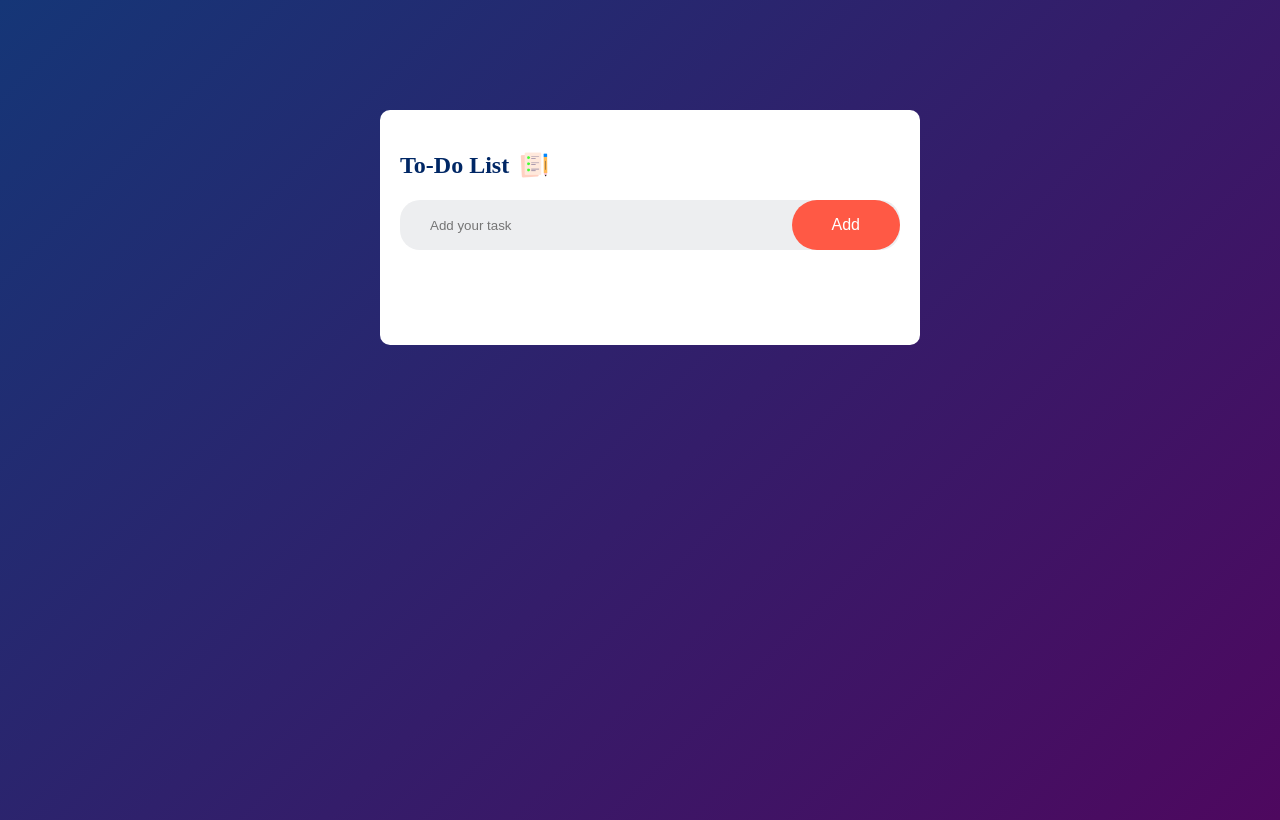
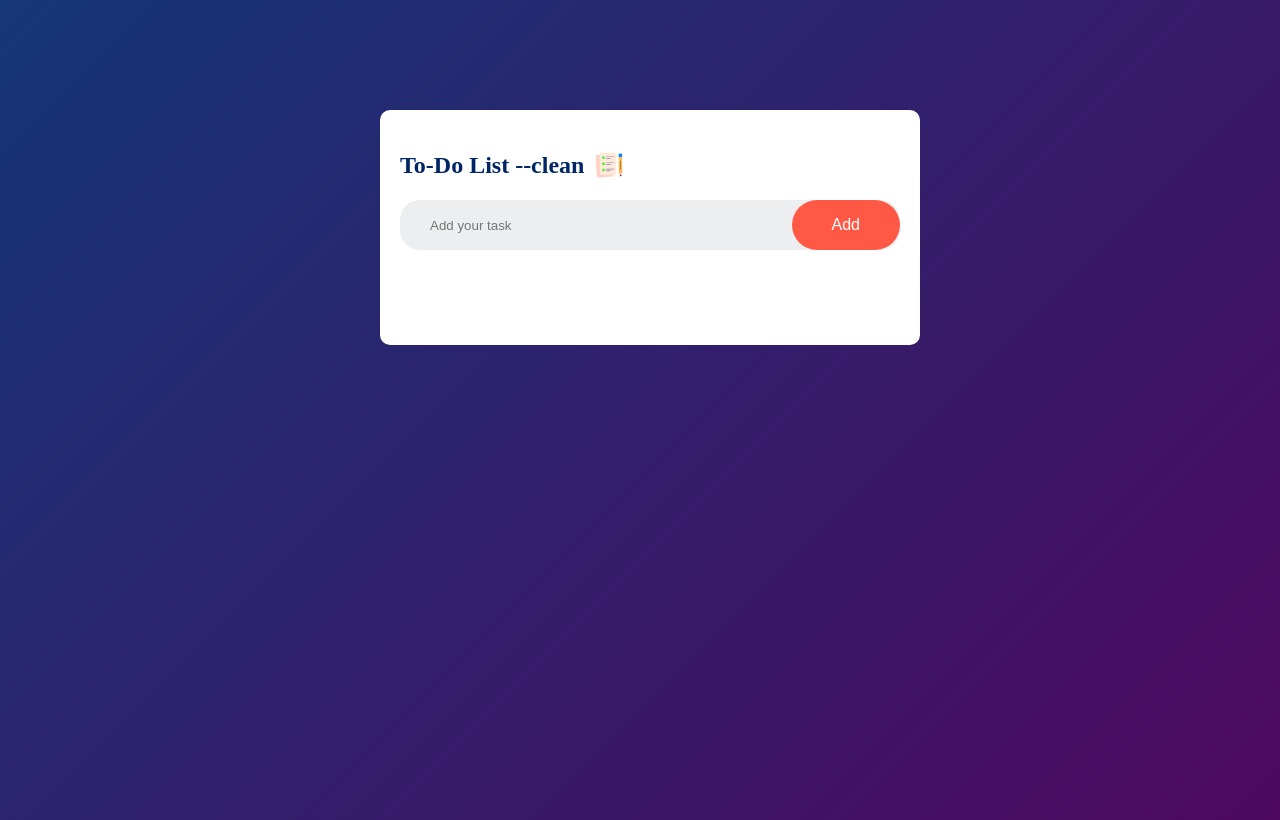
Before and after one commit to YADengUU/Assignment_Unit_1, a plain HTML site: page index.html in a window 1280 px wide. Drawn offline with nearby package versions, Linux system fonts and the light colour scheme.

Commit message:
clean topic

```diff
--- a/index.html
+++ b/index.html
@@ -11,7 +11,7 @@
 
 <body>
     <div class="todolist-app">
-        <h2>To-Do List <img src="./images/icon.png"></h2>
+        <h2>To-Do List --clean<img src="./images/icon.png"></h2>
         <div class="row">
             <input type="text" id="input-box" placeholder="Add your task">
             <button onclick="addTask()">Add</button>
```
